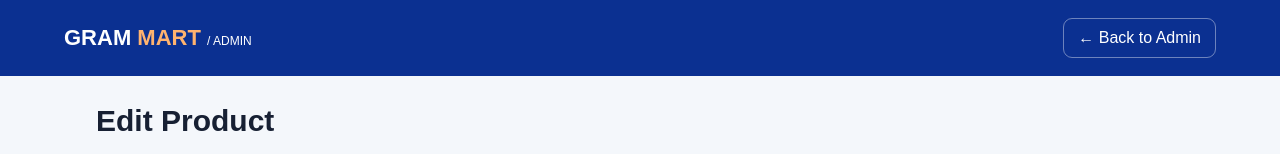
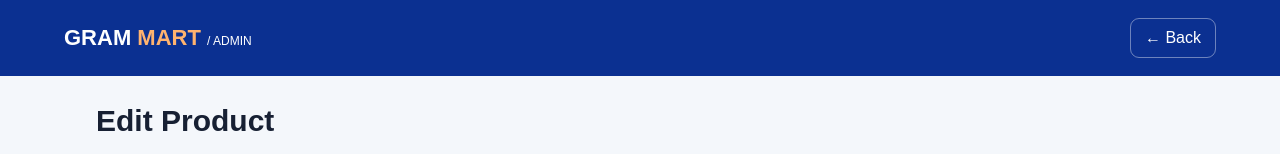
Before and after one commit to BRbrother/ANANTMART-2, a website: page edit-product.html in a window 1280 px wide. Shown: the top 154 px of the page. Drawn offline with nearby package versions, Linux system fonts and the light colour scheme.

Commit message:
Update complete Gram Mart website

```diff
--- a/edit-product.html
+++ b/edit-product.html
@@ -256,7 +256,7 @@ textarea {
         <small style="font-size:12px;font-weight:500">/ ADMIN</small>
     </div>
 
-    <a href="./admin.html">← Back to Admin</a>
+    <a href="./inventory-manager.html">← Back</a>
 </header>
 
 <main>
```
